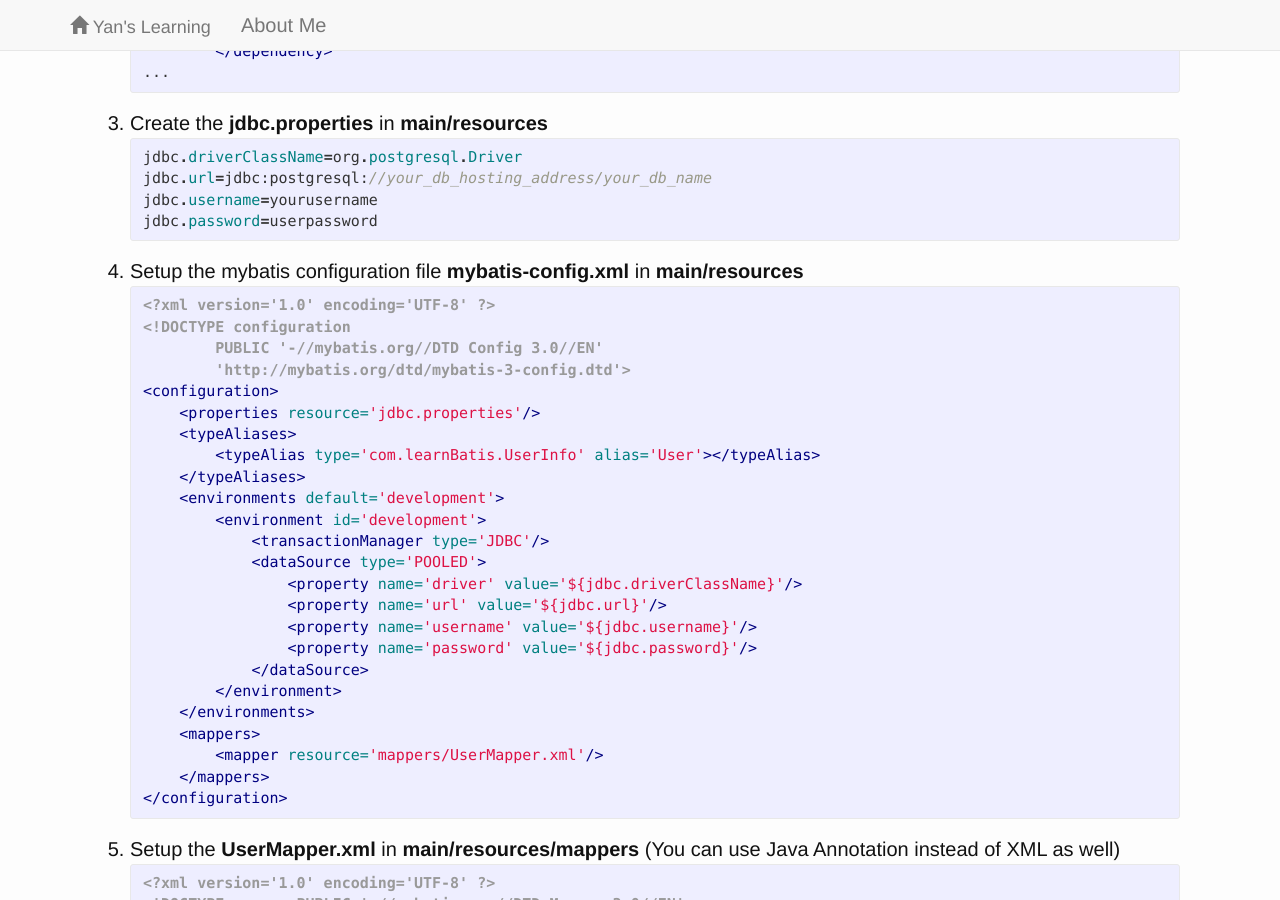
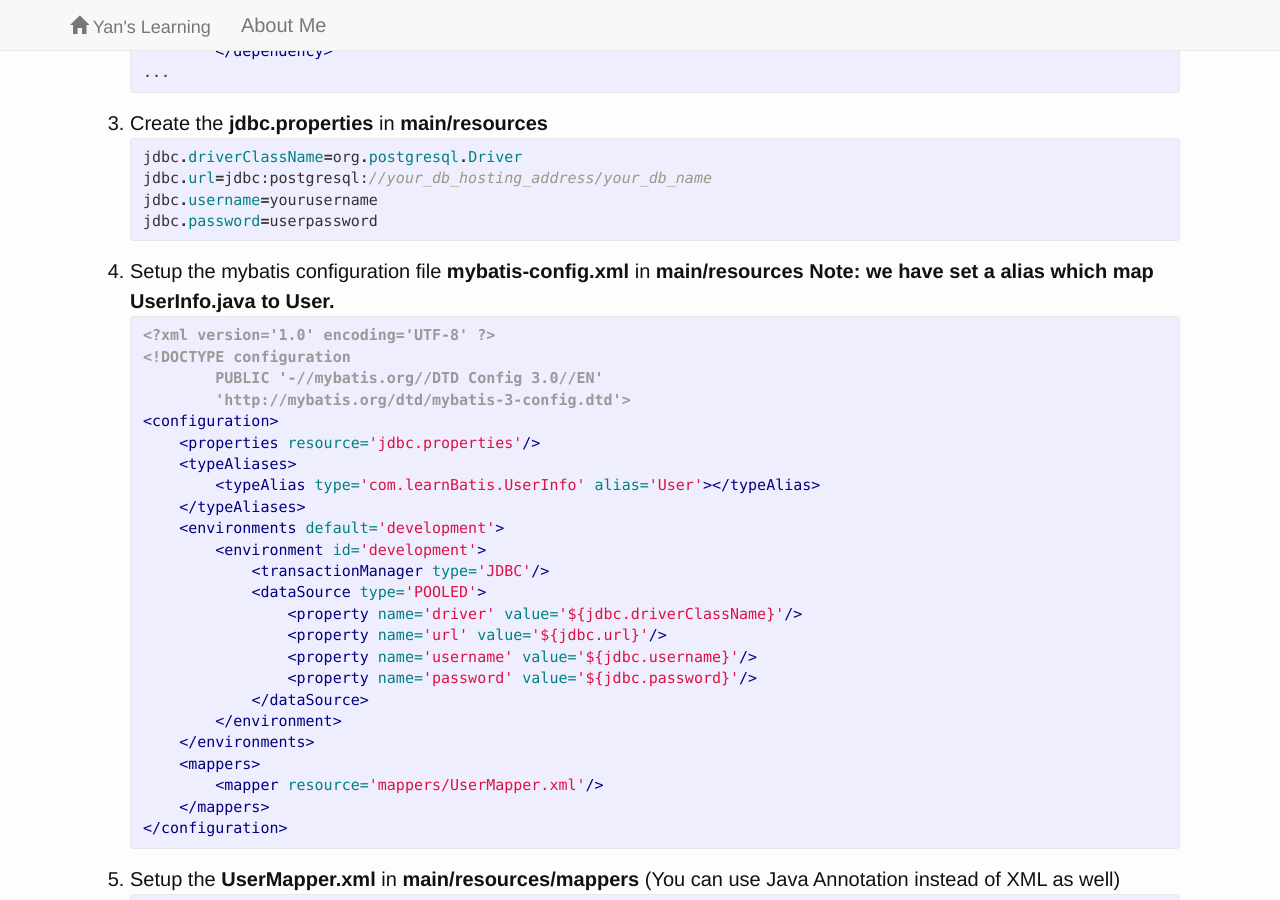
Before and after one commit to alvindaiyan/alvindaiyan.github.io, a Jekyll site: the page built from _posts/2015-03-03-start-mybatis.markdown, in a window 1280 px wide and 900 px high, scrolled down 1142 px. Built offline with Jekyll 4.4.1, drawn with Linux system fonts in a browser that asks for light colours; nearby versions of some CDN libraries; comment, search, counter and statistics services are not loaded.

Commit message:
Update 2015-03-03-start-mybatis.markdown

```diff
--- a/_posts/2015-03-03-start-mybatis.markdown
+++ b/_posts/2015-03-03-start-mybatis.markdown
@@ -65,6 +65,7 @@ jdbc.password=userpassword
 
 <li>
 Setup the mybatis configuration file <b>mybatis-config.xml</b> in <b>main/resources</b>
+<b>Note: we have set a alias which map UserInfo.java to User.</b>
 {% highlight xml %}
 <?xml version='1.0' encoding='UTF-8' ?>
 <!DOCTYPE configuration
```
